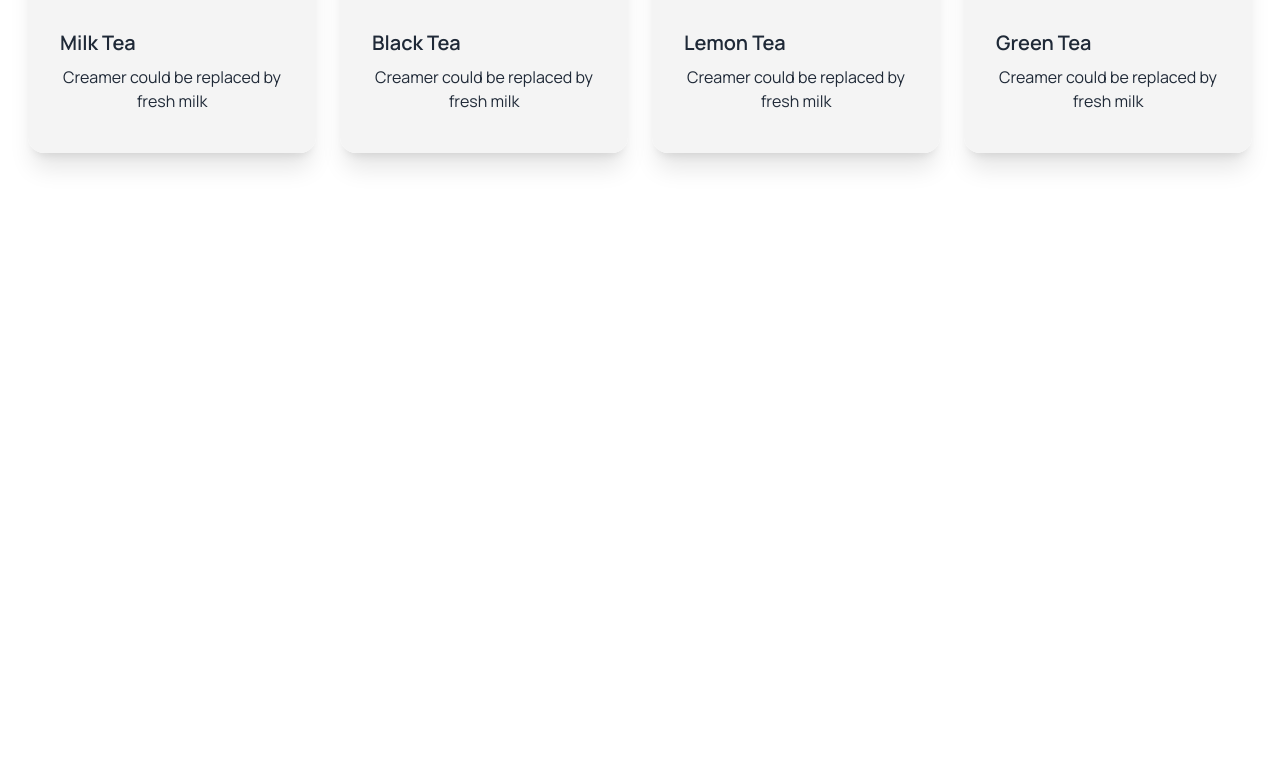
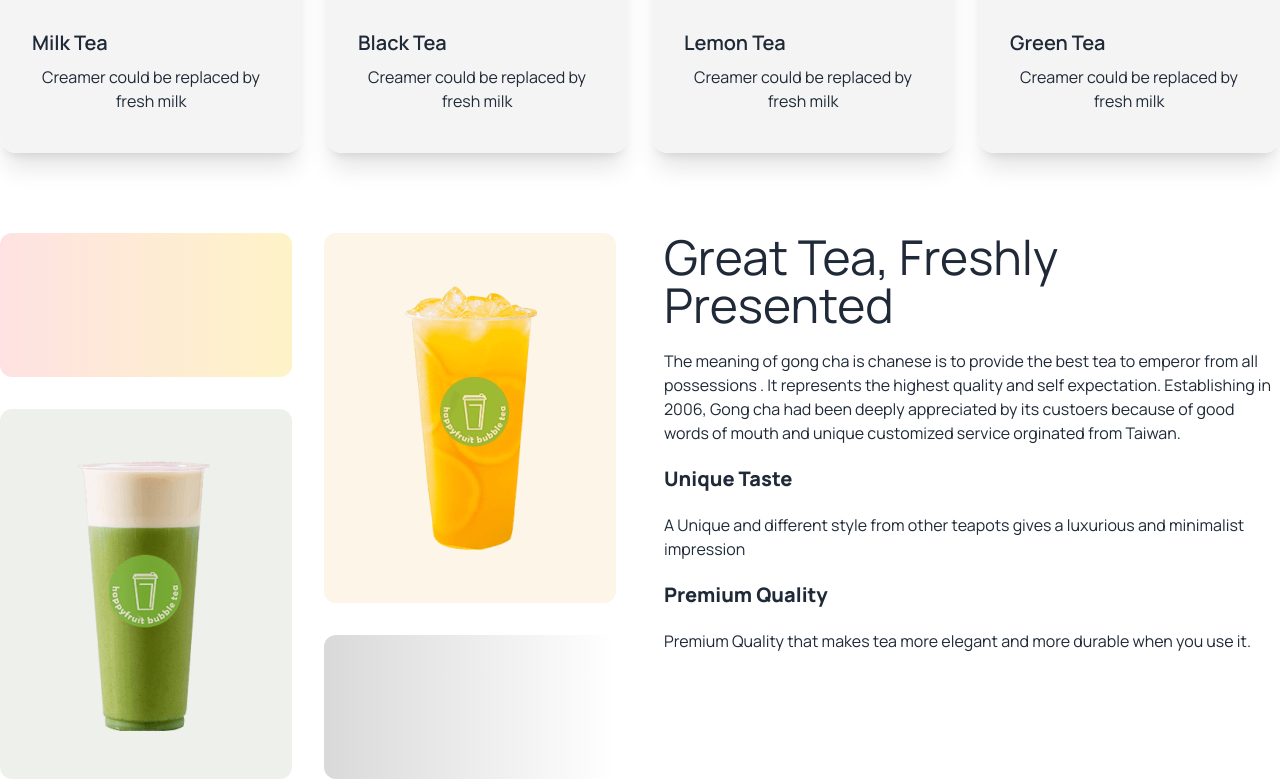
Before and after one commit to Tawkir711/tea-house-website, a plain HTML site: page index.html in a window 1280 px wide. Shown: the part 852-1631 px from the top of the page. Before the commit the page ends 1085 px from the top, so only its background shows below. Drawn offline with nearby package versions, Linux system fonts and the light colour scheme.

Commit message:
added gradiant clr and great tea section

```diff
--- a/index.html
+++ b/index.html
@@ -56,7 +56,7 @@
           </div>
     </header>
 
-    <main class="container mx-auto px-7">
+    <main class="container mx-auto">
         <!-- feature section -->
         <section class="text-center my-20">
             <h2 class="text-5xl font-extrabold mb-10">Our Featured Products</h2>
@@ -110,6 +110,31 @@
                   </div>
             </div>
         </section>
+
+        <!-- great tea fresh tea section -->
+        <section class="flex flex-col lg:flex-row gap-12">
+            <div class="grid grid-cols-1 md:grid-cols-2 flex-1 gap-8">
+                <div class="rounded-xl h-36 bg-gradient-to-r from-red-100 to-amber-100 ...">
+                </div>
+
+                <div class="row-span-2 bg-[#e6a6231a] rounded-xl px-8 py-12 flex justify-center items-center">
+                    <img src="./images/fresh-1.png" alt="">
+                </div>
+                <div class="row-span-2 bg-[#5776391A] rounded-xl px-8 py-12 flex justify-center items-center">
+                    <img src="./images/fresh-2.png" alt="">
+                </div>
+                <div class="rounded-xl h-36 bg-gradient-to-r from-[#d9d9d9] to-[#fff]">
+                </div>
+            </div>
+            <div class="space-y-5 flex-1">
+                <h3 class="text-5xl">Great Tea, Freshly <br> Presented</h3>
+                <p>The meaning of gong cha is chanese is to provide the best tea to emperor from all possessions . It represents the highest quality and self expectation. Establishing in 2006, Gong cha had been deeply appreciated by its custoers  because of good words of mouth and unique customized service orginated from Taiwan.</p>
+                <h4 class="font-extrabold text-xl">Unique Taste</h4>
+                <p>A Unique and different style from other teapots gives a luxurious and minimalist impression</p>
+                <h4 class="font-extrabold text-xl">Premium Quality</h4>
+                <p>Premium Quality that makes tea more elegant and more durable when you use it.</p>
+            </div>
+        </section>
     </main>
     <footer>
 
```
